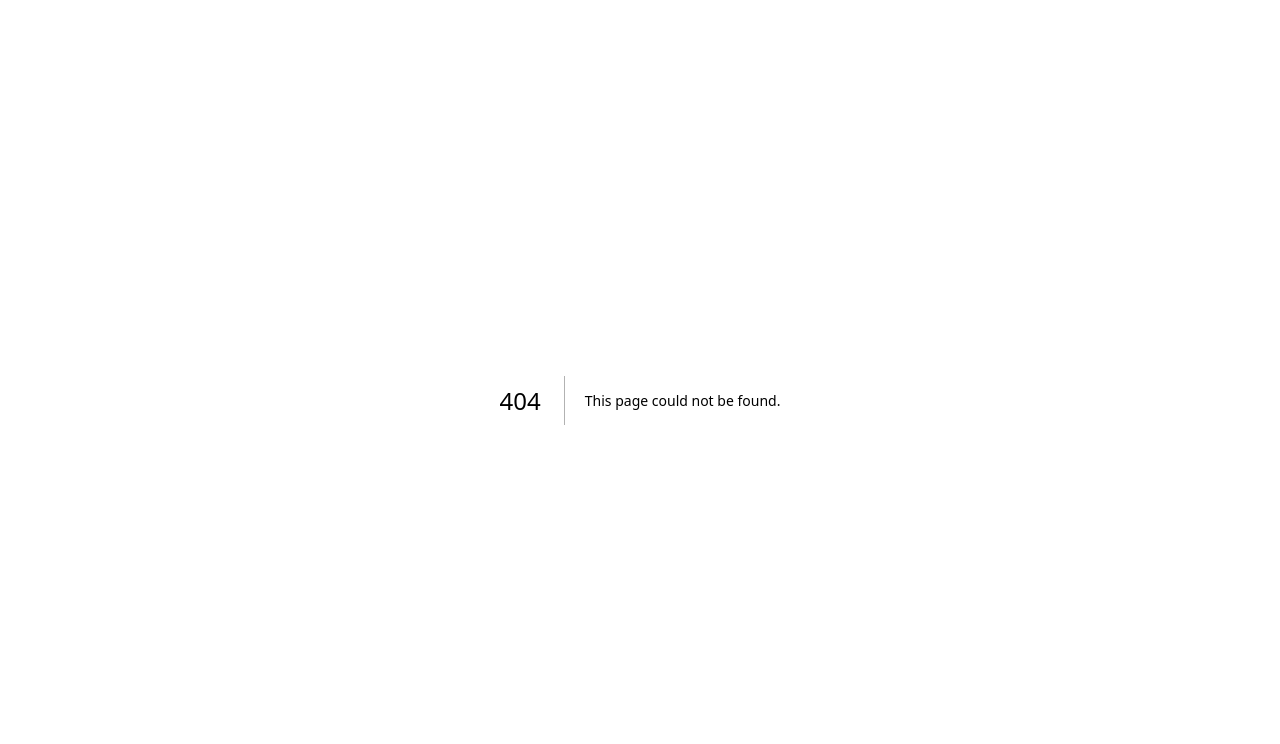
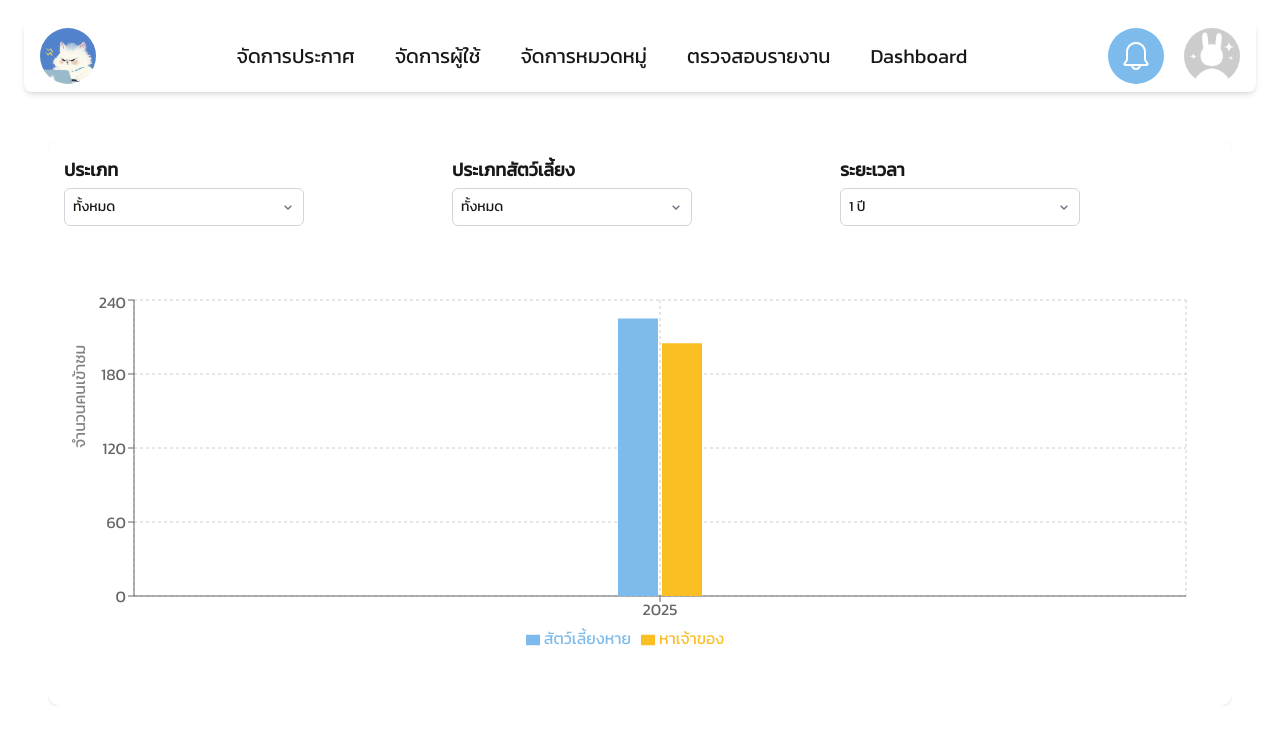
Before and after one commit to omega1234az/taily-community, a Next.js app: page /dashboard in a window 1280 px wide. Before the commit this address had no page. Shown: the top 744 px of the page. Built offline with nearby package versions, Linux system fonts and the light colour scheme.

Commit message:
เพิ่มหน้าDashboard

```diff
--- /dev/null
+++ b/app/(admin)/dashboard/layout.tsx
@@ -0,0 +1,16 @@
+"use client";
+
+import React from "react";
+import TopNavbar from "@/app/component/Navbaradmin";
+
+const DashboardLayout = ({ children }: { children: React.ReactNode }) => {
+  return (
+    <div>
+      <TopNavbar />
+
+      <main className=" sm:m-12 m-8 overflow-auto">{children}</main>
+    </div>
+  );
+};
+
+export default DashboardLayout;
--- /dev/null
+++ b/app/(admin)/dashboard/page.tsx
@@ -0,0 +1,295 @@
+"use client";
+import React, { useState } from "react";
+import {
+  BarChart,
+  Bar,
+  XAxis,
+  YAxis,
+  Tooltip,
+  Legend,
+  CartesianGrid,
+  ResponsiveContainer,
+} from "recharts";
+
+type RawDataItem = {
+  date: string;
+  year: string;
+  type: "lostPets" | "ownerSearch";
+  petType: string;
+  views: number;
+};
+
+const rawData: RawDataItem[] = [
+  {
+    date: "2025-01-10",
+    year: "2025",
+    type: "lostPets",
+    petType: "สุนัข",
+    views: 50,
+  },
+  {
+    date: "2025-01-12",
+    year: "2025",
+    type: "ownerSearch",
+    petType: "แมว",
+    views: 30,
+  },
+  {
+    date: "2025-02-05",
+    year: "2025",
+    type: "lostPets",
+    petType: "นก",
+    views: 20,
+  },
+  {
+    date: "2025-02-15",
+    year: "2025",
+    type: "ownerSearch",
+    petType: "สุนัข",
+    views: 40,
+  },
+  {
+    date: "2025-03-01",
+    year: "2025",
+    type: "lostPets",
+    petType: "แมว",
+    views: 60,
+  },
+  {
+    date: "2025-03-10",
+    year: "2025",
+    type: "ownerSearch",
+    petType: "สุนัข",
+    views: 45,
+  },
+  {
+    date: "2025-12-25",
+    year: "2025",
+    type: "lostPets",
+    petType: "ชูก้าไรเดอร์",
+    views: 25,
+  },
+  {
+    date: "2025-12-20",
+    year: "2025",
+    type: "ownerSearch",
+    petType: "กระต่าย",
+    views: 35,
+  },
+  {
+    date: "2025-01-20",
+    year: "2025",
+    type: "lostPets",
+    petType: "แมว",
+    views: 70,
+  },
+  {
+    date: "2025-01-25",
+    year: "2025",
+    type: "ownerSearch",
+    petType: "แมว",
+    views: 55,
+  },
+];
+
+type YearData = {
+  year: string;
+  lostPets: number;
+  ownerSearch: number;
+};
+
+const getChartData = (
+  rawData: RawDataItem[],
+  selectedType: "ทั้งหมด" | "สัตว์เลี้ยงหาย" | "หาเจ้าของ",
+  selectedCategory: string,
+  selectedRange: "1 สัปดาห์" | "1 เดือน" | "6 เดือน" | "1 ปี"
+): YearData[] => {
+  const now = new Date(); // ✅ ใช้วันที่ปัจจุบัน
+  const startDate = new Date(now);
+
+  switch (selectedRange) {
+    case "1 สัปดาห์":
+      startDate.setDate(now.getDate() - 7);
+      break;
+    case "1 เดือน":
+      startDate.setMonth(now.getMonth() - 1);
+      break;
+    case "6 เดือน":
+      startDate.setMonth(now.getMonth() - 6);
+      break;
+    case "1 ปี":
+      startDate.setFullYear(now.getFullYear() - 1);
+      break;
+  }
+
+  const result: Record<string, YearData> = {};
+
+  for (const d of rawData) {
+    const date = new Date(d.date);
+    if (date < startDate) continue;
+
+    if (
+      (selectedType !== "ทั้งหมด" &&
+        ((selectedType === "สัตว์เลี้ยงหาย" && d.type !== "lostPets") ||
+          (selectedType === "หาเจ้าของ" && d.type !== "ownerSearch"))) ||
+      (selectedCategory !== "ทั้งหมด" && d.petType !== selectedCategory)
+    ) {
+      continue;
+    }
+
+    if (!result[d.year]) {
+      result[d.year] = { year: d.year, lostPets: 0, ownerSearch: 0 };
+    }
+
+    result[d.year][d.type === "lostPets" ? "lostPets" : "ownerSearch"] +=
+      d.views;
+  }
+
+  return Object.values(result).sort((a, b) => Number(a.year) - Number(b.year));
+};
+
+const Dashboard = () => {
+  const [selectedType, setSelectedType] = useState<
+    "ทั้งหมด" | "สัตว์เลี้ยงหาย" | "หาเจ้าของ"
+  >("ทั้งหมด");
+  const [selectedCategory, setSelectedCategory] = useState<string>("ทั้งหมด");
+  const [selectedRange, setSelectedRange] = useState<
+    "1 สัปดาห์" | "1 เดือน" | "6 เดือน" | "1 ปี"
+  >("1 ปี");
+  const [openDropdown, setOpenDropdown] = useState<null | string>(null);
+
+  const toggleDropdown = (name: string) => {
+    setOpenDropdown(openDropdown === name ? null : name);
+  };
+
+  const handleSelect = (name: string, value: string) => {
+    if (name === "type") setSelectedType(value as any);
+    if (name === "category") setSelectedCategory(value);
+    if (name === "range") setSelectedRange(value as any);
+    setOpenDropdown(null);
+  };
+
+  const chartData = getChartData(
+    rawData,
+    selectedType,
+    selectedCategory,
+    selectedRange
+  );
+
+  const renderDropdown = (
+    label: string,
+    selected: string,
+    options: string[],
+    name: string
+  ) => (
+    <div className="relative">
+      <p className="sm:text-md lg:text-lg text-sm font-bold mb-1">{label}</p>
+      <div className="relative sm:w-36 lg:w-60 w-24 mb-10">
+        <input
+          value={selected}
+          onClick={() => toggleDropdown(name)}
+          readOnly
+          className="w-full text-xs sm:text-sm p-2 border border-gray-300 rounded-md bg-white cursor-pointer"
+        />
+        <svg
+          className="absolute right-2 top-1/2 transform -translate-y-1/2 w-4 h-4 text-gray-500 pointer-events-none"
+          viewBox="0 0 24 24"
+          fill="none"
+        >
+          <path d="M7 10l5 5 5-5" stroke="currentColor" strokeWidth="2" />
+        </svg>
+        {openDropdown === name && (
+          <ul className="absolute w-full mt-1 bg-white shadow-md rounded-md z-20 border border-gray-200 max-h-60 overflow-y-auto">
+            {options.map((option) => (
+              <li
+                key={option}
+                className="px-4 py-2 text-xs sm:text-sm hover:bg-gray-100 cursor-pointer"
+                onClick={() => handleSelect(name, option)}
+              >
+                {option}
+              </li>
+            ))}
+          </ul>
+        )}
+      </div>
+    </div>
+  );
+
+  return (
+    <div className="w-full p-4 rounded-xl shadow relative">
+      {/* Dropdown Filters */}
+      <div className="grid grid-cols-3 gap-3 mb-6">
+        {renderDropdown(
+          "ประเภท",
+          selectedType,
+          ["ทั้งหมด", "สัตว์เลี้ยงหาย", "หาเจ้าของ"],
+          "type"
+        )}
+        {renderDropdown(
+          "ประเภทสัตว์เลี้ยง",
+          selectedCategory,
+          [
+            "ทั้งหมด",
+            "แมว",
+            "สุนัข",
+            "นก",
+            "หนู",
+            "ชูก้าไรเดอร์",
+            "เฟอร์ริต",
+            "เม่นแคระ",
+            "กระรอก",
+            "กระต่าย",
+            "งู",
+            "อื่นๆ",
+          ],
+          "category"
+        )}
+        {renderDropdown(
+          "ระยะเวลา",
+          selectedRange,
+          ["1 สัปดาห์", "1 เดือน", "6 เดือน", "1 ปี"],
+          "range"
+        )}
+      </div>
+
+      <ResponsiveContainer width="100%" height={400}>
+        <BarChart
+          data={chartData}
+          margin={{ top: 10, right: 30, left: 10, bottom: 40 }}
+          barCategoryGap={chartData.length <= 2 ? 80 : 20}
+        >
+          <CartesianGrid strokeDasharray="3 3" />
+          <XAxis dataKey="year" />
+          <YAxis
+            label={{
+              value: "จำนวนคนเข้าชม",
+              angle: -90,
+              position: "insideLeft",
+            }}
+          />
+          <Tooltip />
+          <Legend />
+          {(selectedType === "ทั้งหมด" ||
+            selectedType === "สัตว์เลี้ยงหาย") && (
+            <Bar
+              dataKey="lostPets"
+              name="สัตว์เลี้ยงหาย"
+              fill="#7CBBEB"
+              barSize={40}
+            />
+          )}
+          {(selectedType === "ทั้งหมด" || selectedType === "หาเจ้าของ") && (
+            <Bar
+              dataKey="ownerSearch"
+              name="หาเจ้าของ"
+              fill="#FBBF24"
+              barSize={40}
+            />
+          )}
+        </BarChart>
+      </ResponsiveContainer>
+    </div>
+  );
+};
+
+export default Dashboard;
```
